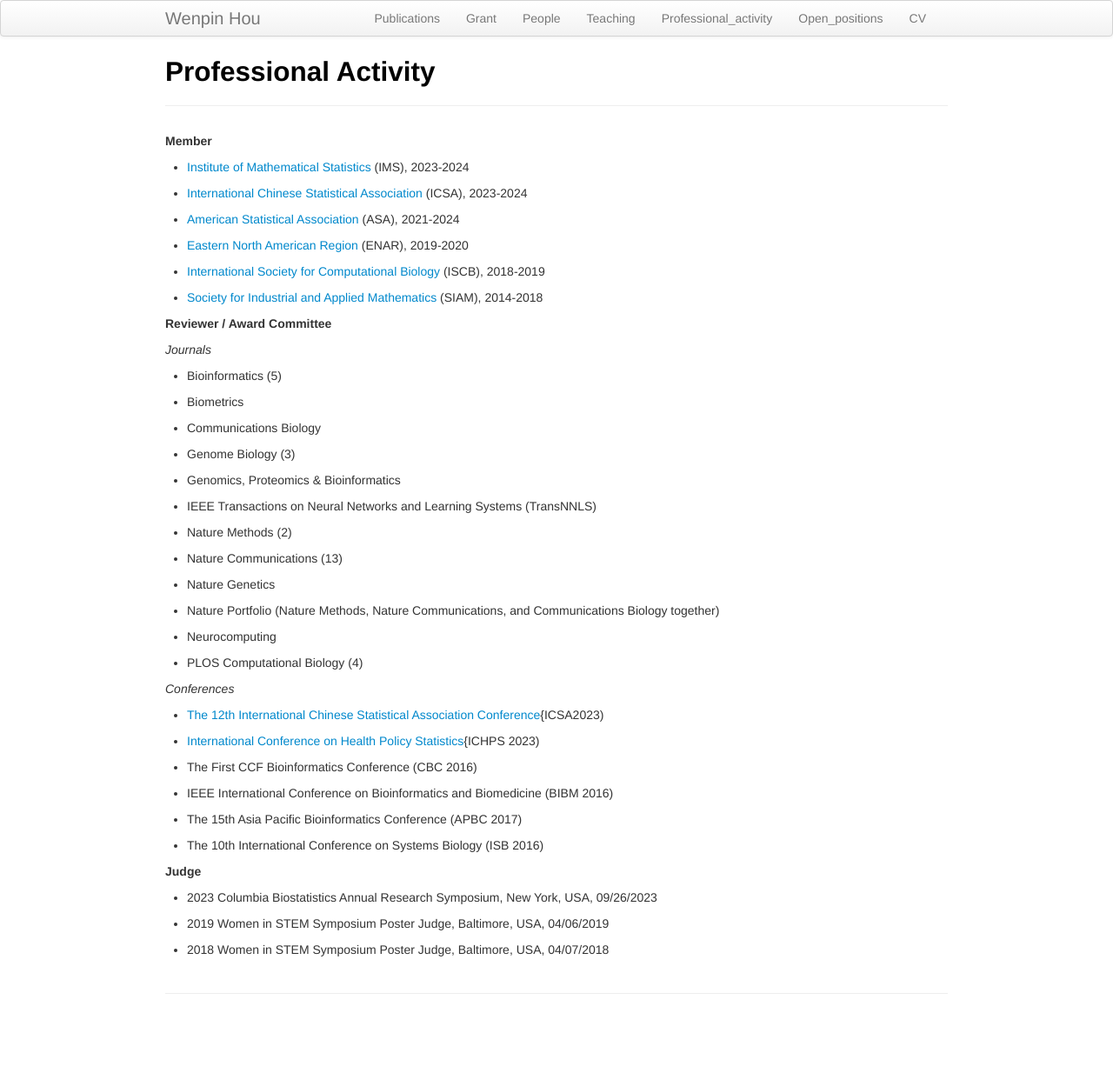
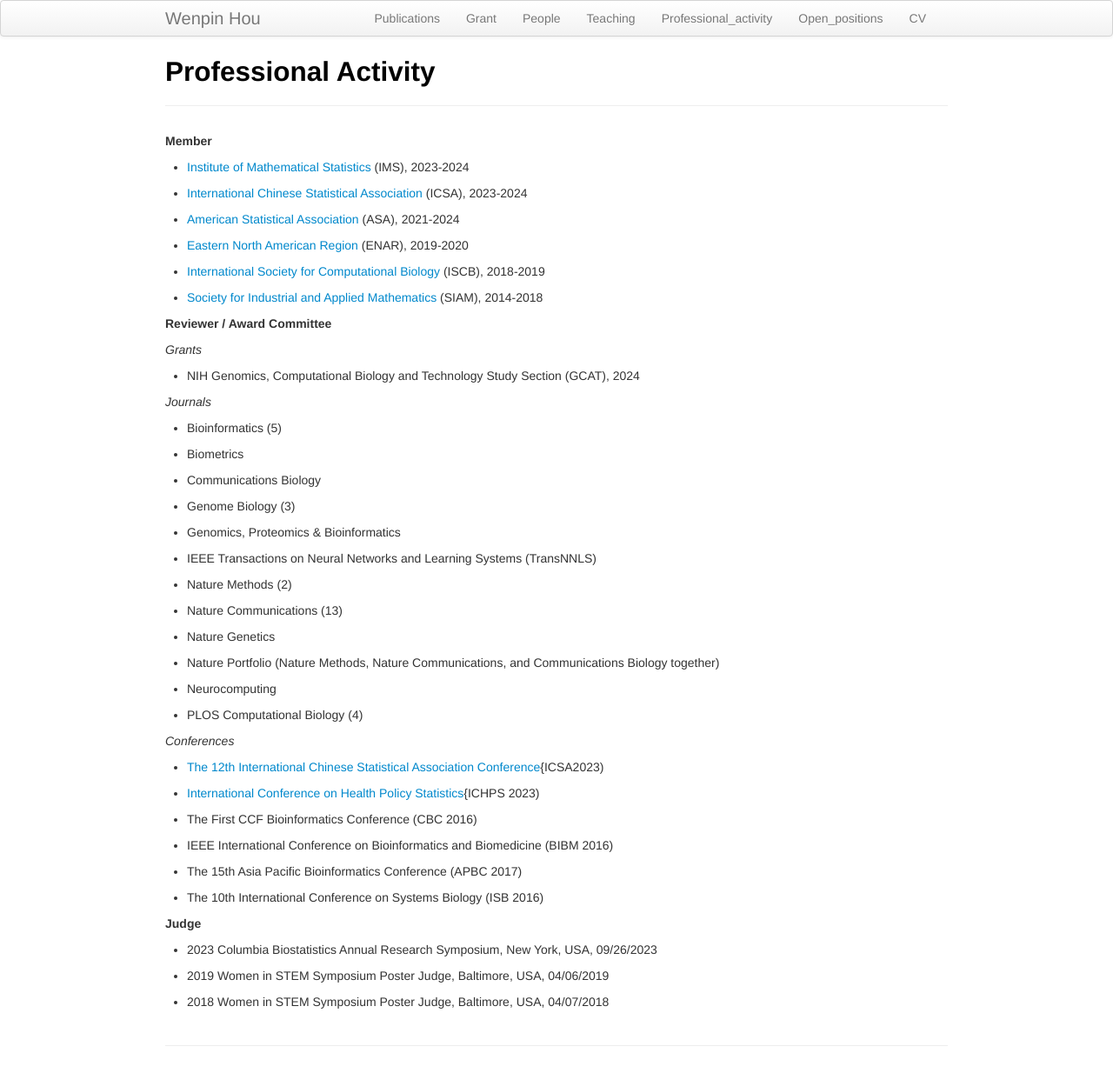
Before and after one commit to Winnie09/Wenpin_Hou, a Jekyll site: the page built from pages/professional.md, in a window 1280 px wide. Shown: the whole page at 87% size. Built offline with Jekyll 4.4.1, drawn with Linux system fonts in a browser that asks for light colours; before the commit the page ends 1174 px from its top, so only the background shows below that.

Commit message:
add review

```diff
--- a/pages/professional.md
+++ b/pages/professional.md
@@ -18,6 +18,11 @@ title: Professional Activity
 - [Society for Industrial and Applied Mathematics](https://www.siam.org/) \(SIAM\), 2014-2018
 
 **Reviewer / Award Committee**
+
+
+*Grants*
+
+- NIH Genomics, Computational Biology and Technology Study Section (GCAT), 2024
 
 *Journals*
 
```
